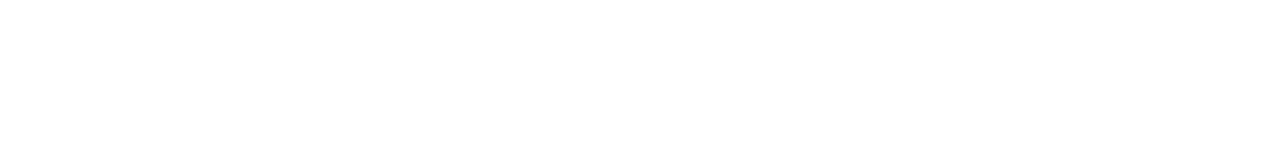
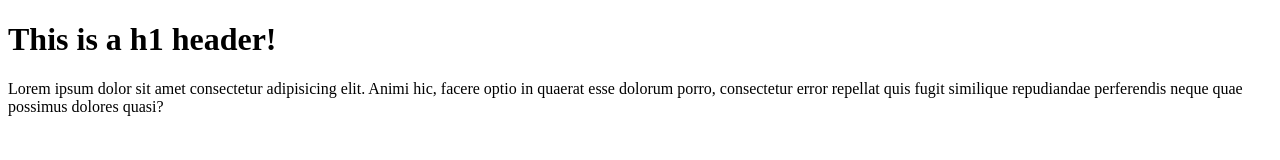
Before and after one commit to kingsleyimages/demo, a plain HTML site: page index.html in a window 1280 px wide. Drawn offline with Linux system fonts and the light colour scheme.

Commit message:
expanded html

```diff
--- a/index.html
+++ b/index.html
@@ -3,7 +3,14 @@
   <head>
     <meta charset="UTF-8" />
     <meta name="viewport" content="width=device-width, initial-scale=1.0" />
-    <title>Document</title>
+    <title>Demo HTML Page</title>
   </head>
-  <body></body>
+  <body>
+    <h1>This is a h1 header!</h1>
+    <p>
+      Lorem ipsum dolor sit amet consectetur adipisicing elit. Animi hic, facere
+      optio in quaerat esse dolorum porro, consectetur error repellat quis fugit
+      similique repudiandae perferendis neque quae possimus dolores quasi?
+    </p>
+  </body>
 </html>
```
Also changed, not shown: 1 other file.
